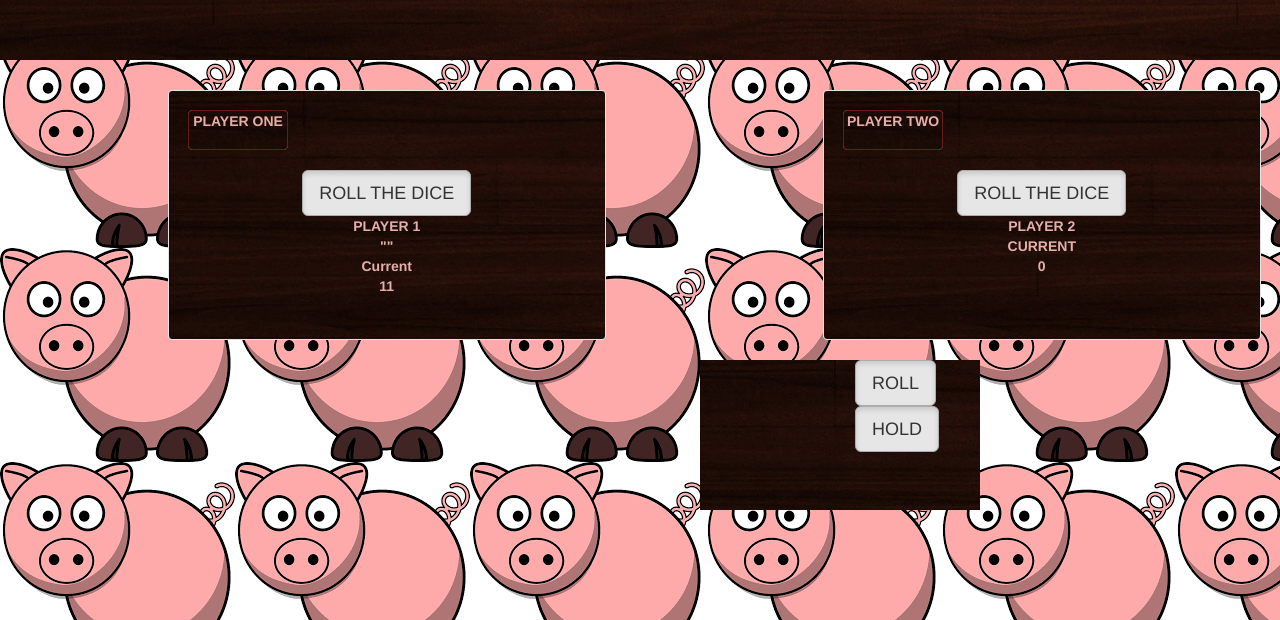
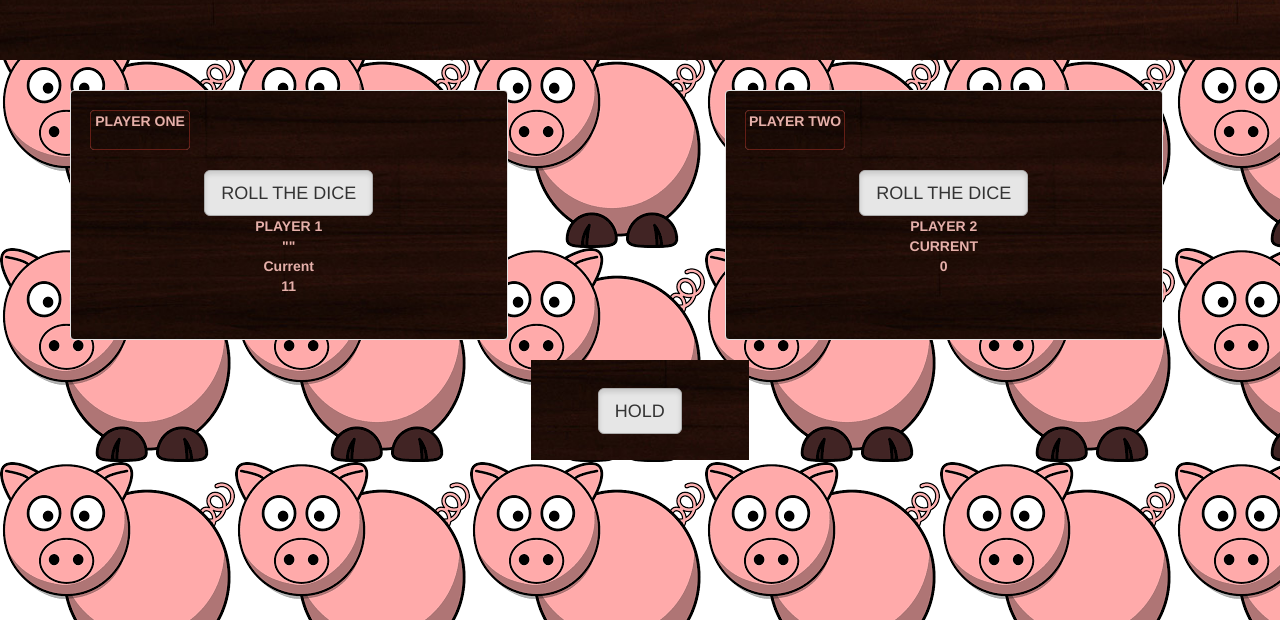
Before and after one commit to Adino-S/Pig-Dice, a plain HTML site: page index.html in a window 1280 px wide. Shown: the part 180-800 px from the top of the page. Drawn offline with Linux system fonts and the light colour scheme.

Commit message:
added new columns for the Hold button

```diff
--- a/css/style.css
+++ b/css/style.css
@@ -18,16 +18,16 @@ body {
   background-color: #cccccc;
 }
 
-.rollHold{
+.col-md-2 {
   background-image: url("../img/wood.jpg");
   color: #E6B0AA;
   text-align: center;
   font-style: bold;
-  padding-right: 10em;
-  padding-left: 10em;
-  margin-left: 50em;
-  margin-right: 50em;
-  height: 150px;
+  padding-top: 2em;
+  padding-left: 1em;
+  margin-left: 39em;
+  height: 100px;
+  size: 70%;
 }
 .p{
   max-width: 200px;
@@ -46,7 +46,8 @@ body {
   font-weight: bold;
   height: 250px;
   width: 70%;
-  margin-left: 12em;
+  margin-left: 5em;
+  margin-right: 5em
 }
 
 .button{
--- a/index.html
+++ b/index.html
@@ -54,13 +54,9 @@
     </div>
   </div>
 
-  <div class="row">
-    <div class="col-md-8">
-      <div class="rollHold">
-        <div class="col-md-2 text-center">
-          <button type="button" class="btn btn-default btn-lg active"> ROLL</button> <button type="button" class="btn btn-default btn-lg active"> HOLD</button>
-        </div>
-      </div>
+  <div class="row justify-content:center">
+    <div class="col-md-2 text-center">
+      <p><button type="button" class="btn btn-default btn-lg active"> HOLD</button></p>
     </div>
   </div>
 
```
Also changed, not shown: 1 other file.
